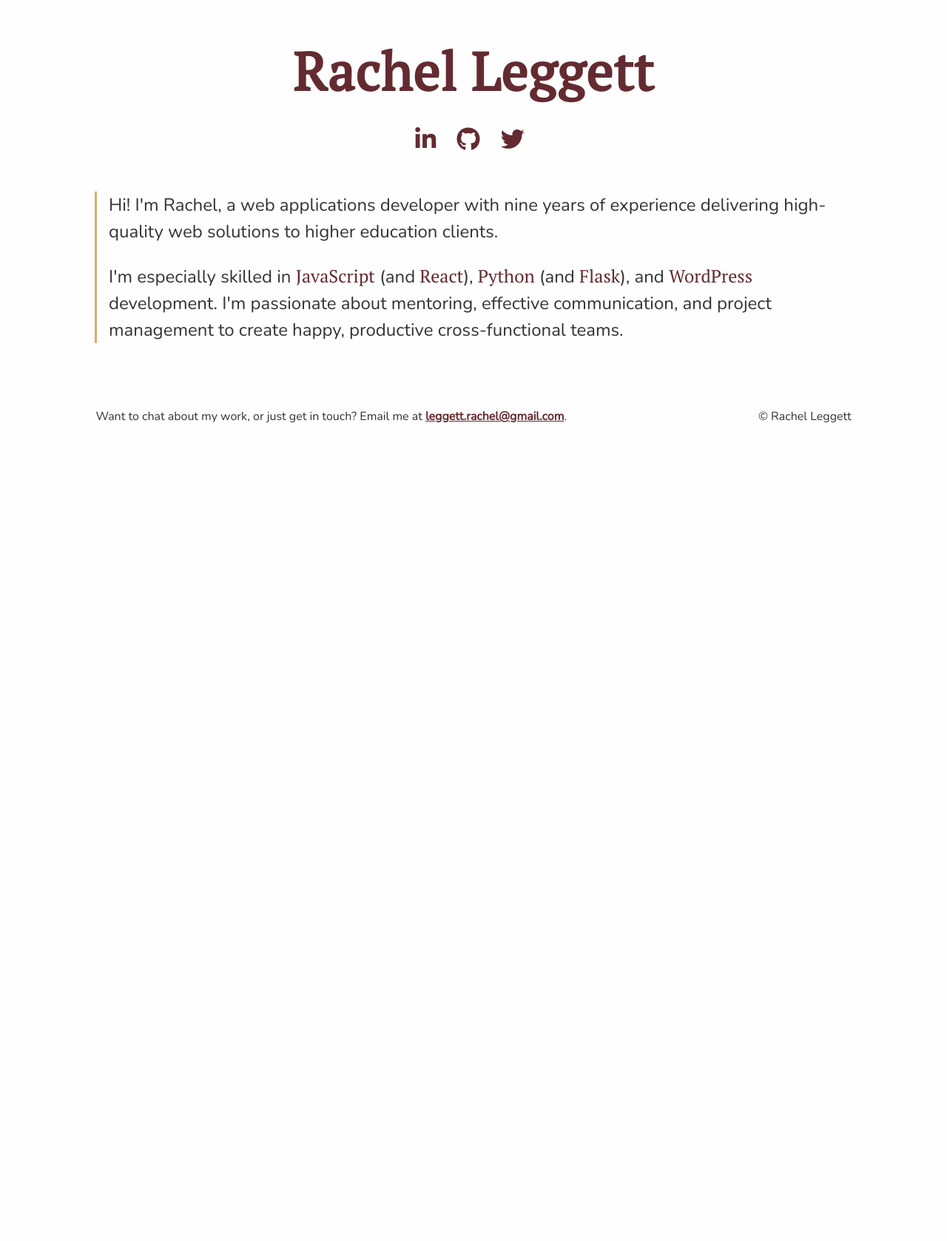
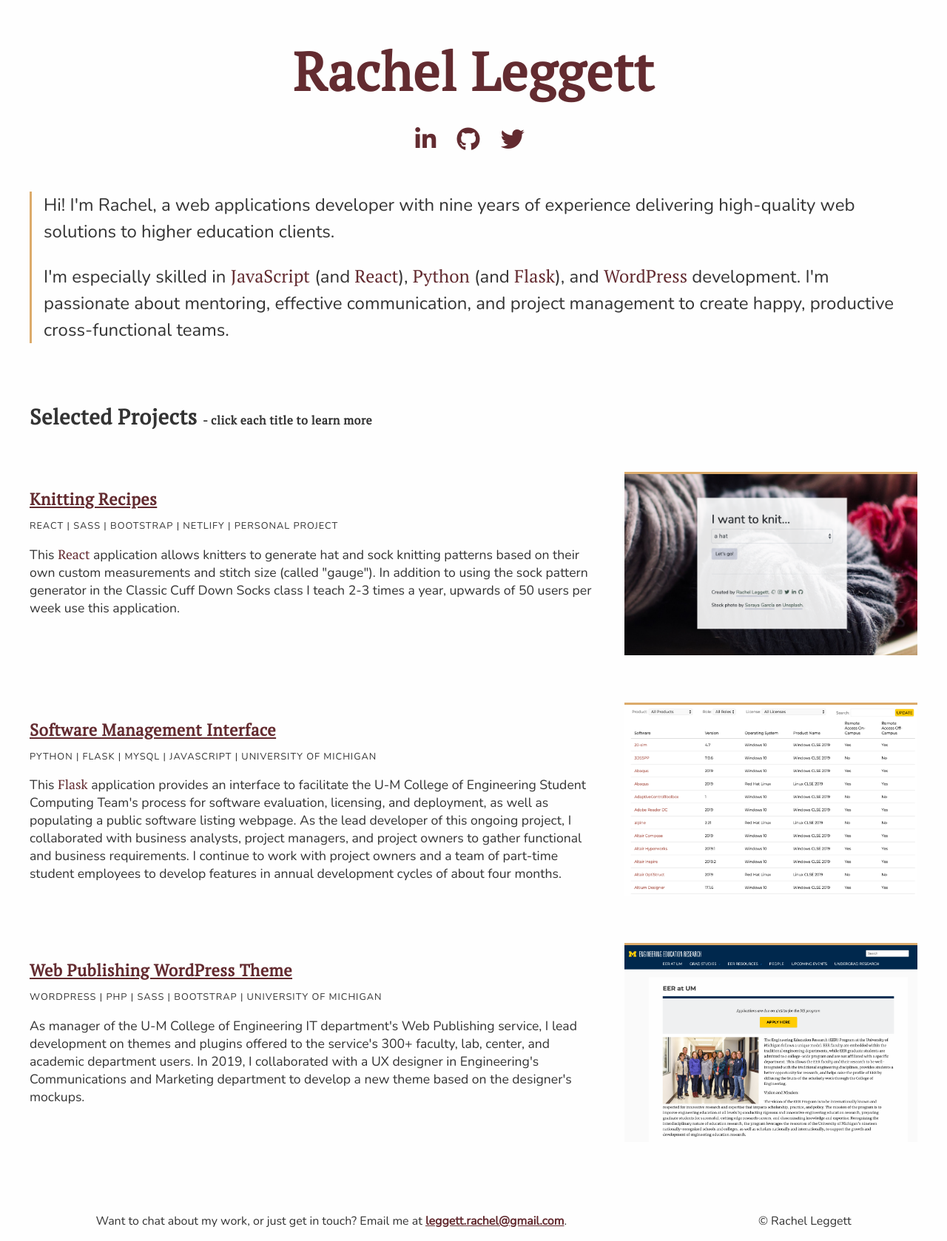
Before and after one commit to rmleg/portfolio, a PHP site: page / in a window 1280 px wide. Shown: the whole page at 74% size. Before the commit the page ends 571 px from the top, so only its background shows below. Run offline with PHP 8.4, Linux system fonts and the light colour scheme; some libraries are stand-ins or nearby versions.

Commit message:
some project highlights

```diff
--- a/index.html
+++ b/index.html
@@ -41,6 +41,39 @@
 				   and <em>WordPress</em> development. I'm passionate about mentoring, effective communication,
 				   and project management to create happy, productive cross-functional teams.</p>
 			</div>
+			<div id="projects">
+				<h2>Selected Projects <span> - click each title to learn more</span></h2>
+				<div class="project">
+					<div class="description"><h3><a href="knttingrecipes.html">Knitting Recipes</a></h3>
+					<p class="project-tags">React | Sass | Bootstrap | Netlify | Personal Project</p>
+					<p>This <em>React</em> application allows knitters to generate hat and sock knitting patterns based on their own custom measurements and stitch size (called "gauge").
+					In addition to using the sock pattern generator in the Classic Cuff Down Socks class I teach 2-3 times a year, upwards of 50 users per week use this application.</p></div>
+					<img src="images/knittingrecipeshomepage.png" alt="Screenshot of Knitting Recipes homepage." />
+				</div>
+				<div class="project">
+					<div class="description"><h3>
+						<a href="smi.html">Software Management Interface</a></h3>
+						<p class="project-tags">Python | Flask | MySQL | JavaScript | University of Michigan</p>
+						<p>This <em>Flask</em> application provides an interface to facilitate the U-M College of
+							 Engineering Student Computing Team's process for software evaluation, licensing, and deployment, as well as populating a public software listing webpage. As the lead developer of this ongoing project,
+							  I collaborated with business analysts, project managers, and project owners to gather functional and business requirements. I continue to work with project owners and
+							a team of part-time student employees to develop features in annual development cycles of about four months. </p>
+					</div>
+					<img src="images/smihomepage.png" alt="Screenshot of software listing homepage." />
+				</div>
+				<div class="project">
+					<div class="description"><h3>
+						<a href="webpublishingtheme.html">Web Publishing WordPress Theme</a></h3>
+						<p class="project-tags">WordPress | PHP | Sass | Bootstrap | University of Michigan</p>
+						<p>As manager of the U-M College of Engineering IT department's Web Publishing service,
+							I lead development on themes and plugins offered to the service's 300+ faculty, lab, center, and academic department users.
+							In 2019, I collaborated with a UX designer in Engineering's Communications and Marketing department to develop a new theme
+							based on the designer's mockups.
+						</p>
+					</div>
+					<img src="images/eerhomepage.png" alt="Screenshot of a WordPress theme." />
+				</div>
+			</div>
 		</main>
 		<footer>
 			<p id="contact">Want to chat about my work, or just get in touch? Email me at <a href="mailto:leggett.rachel@gmail.com">leggett.rachel@gmail.com</a>.</p>
--- a/style.css
+++ b/style.css
@@ -13,7 +13,7 @@ input {
 
 .container {
   display: grid;
-  grid-template-columns: 1fr 8fr 1fr;
+  grid-template-columns: 1fr minmax(min-content, 1200px) 1fr;
   grid-template-rows: auto auto auto;
   grid-template-areas: "header header header" ". main ." "footer footer footer";
   /* grid:
@@ -35,10 +35,25 @@ header h1 {
   margin-bottom: 0;
 }
 
+h1, h2, h3 {
+  font-family: "PT Serif", Georgia, serif;
+}
+
 h1 {
-  font-family: "PT Serif", Georgia, serif;
   font-size: 4.5rem;
   letter-spacing: 1px;
+}
+
+h2, h3 {
+  letter-spacing: 0.5px;
+}
+
+h2 {
+  font-size: 1.8rem;
+}
+
+h3 {
+  font-size: 1.4rem;
 }
 
 em {
@@ -56,6 +71,35 @@ main #about-me {
   font-size: 1.5rem;
   padding-left: 1rem;
   line-height: 1.5;
+}
+
+#projects {
+  padding-top: 2rem;
+}
+#projects h3 {
+  margin-bottom: 0;
+}
+#projects h2 span {
+  font-size: 1rem;
+}
+
+.project {
+  display: flex;
+  justify-content: space-between;
+  padding: 2rem 0;
+}
+.project img {
+  max-width: 33%;
+  border-top: 3px solid #DCAB6B;
+  margin-left: 2rem;
+}
+.project p {
+  font-size: 1.1rem;
+}
+.project p.project-tags {
+  text-transform: uppercase;
+  font-size: 0.8rem;
+  letter-spacing: 1px;
 }
 
 footer {
--- a/style.scss
+++ b/style.scss
@@ -23,7 +23,7 @@ input {
 
 .container {
     display: grid;
-    grid-template-columns: 1fr 8fr 1fr;
+    grid-template-columns: 1fr minmax(min-content, 1200px) 1fr;
     grid-template-rows: auto auto auto;
     grid-template-areas:
         "header header header"
@@ -49,10 +49,25 @@ header {
     }
 }
 
+h1, h2, h3 {
+    font-family: $serif;
+}
+
 h1 {
-    font-family: $serif;
     font-size: 4.5rem;
     letter-spacing: 1px;
+}
+
+h2, h3 {
+    letter-spacing: 0.5px;
+}
+
+h2 {
+    font-size: 1.8rem;
+}
+
+h3 {
+    font-size: 1.4rem;
 }
 
 em {
@@ -71,6 +86,43 @@ main {
         padding-left: 1rem;
         line-height: 1.5;
     }
+}
+
+#projects {
+    padding-top: 2rem;
+
+    h3 {
+        margin-bottom: 0;
+    }
+
+    h2 {
+        span {
+            font-size: 1rem;
+        }
+    }
+}
+
+.project {
+    display: flex;
+    justify-content: space-between;
+    padding: 2rem 0;
+
+    img {
+        max-width: 33%;
+        border-top: 3px solid $fawn;
+        margin-left: 2rem;
+    }
+
+    p {
+        font-size: 1.1rem;
+    }
+
+    p.project-tags {
+        text-transform: uppercase;
+        font-size: .8rem;
+        letter-spacing: 1px;
+    }
+
 }
 
 footer {
```
Also changed, not shown: images/eerhomepage.png (added), images/knittingrecipeshomepage.png (added), images/smihomepage.png (added), 1 other file.
